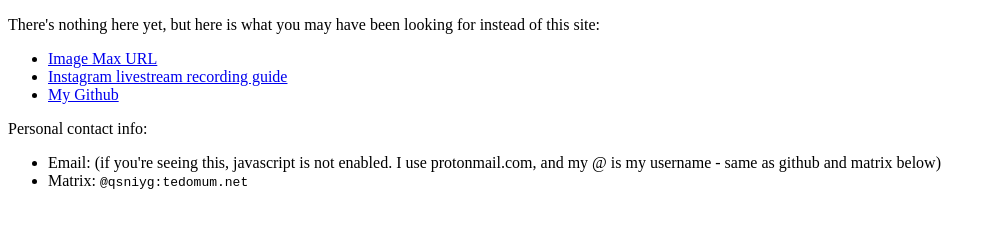
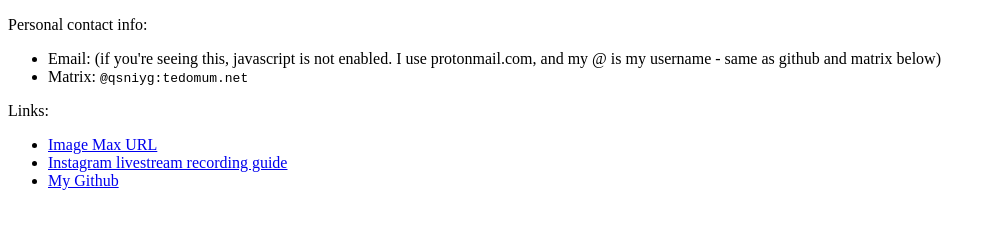
Before and after one commit to qsniyg/qsniyg.github.io, a plain HTML site: page index.html in a window 1280 px wide. Shown: the whole page, without its empty margins (0-996 px from the left). Drawn offline with Linux system fonts and the light colour scheme.

Commit message:
Update index.html

```diff
--- a/index.html
+++ b/index.html
@@ -4,14 +4,6 @@
       <title>qsniyg</title>
   </head>
   <body>
-      <p>There's nothing here yet, but here is what you may have been looking for instead of this site:</p>
-
-      <ul>
-          <li><a href="https://qsniyg.github.io/maxurl/">Image Max URL</a></li>
-          <li><a href="https://whyhahm.blogspot.com/p/the-better-howto-on-everything.html">Instagram livestream recording guide</a></li>
-          <li><a href="https://github.com/qsniyg/maxurl">My Github</a></li>
-      </ul>
-
       <p>Personal contact info:</p>
 
       <ul>
@@ -19,6 +11,13 @@
           <li>Matrix: <code>@qsniyg:tedomum.net</code></li>
       </ul>
 
+      <p>Links:</p>
+
+      <ul>
+          <li><a href="https://qsniyg.github.io/maxurl/">Image Max URL</a></li>
+          <li><a href="https://whyhahm.blogspot.com/p/the-better-howto-on-everything.html">Instagram livestream recording guide</a></li>
+          <li><a href="https://github.com/qsniyg/maxurl">My Github</a></li>
+      </ul>
 <script>
 var replaceme_span = document.getElementById("replaceme");
 var replaced = false;
```
